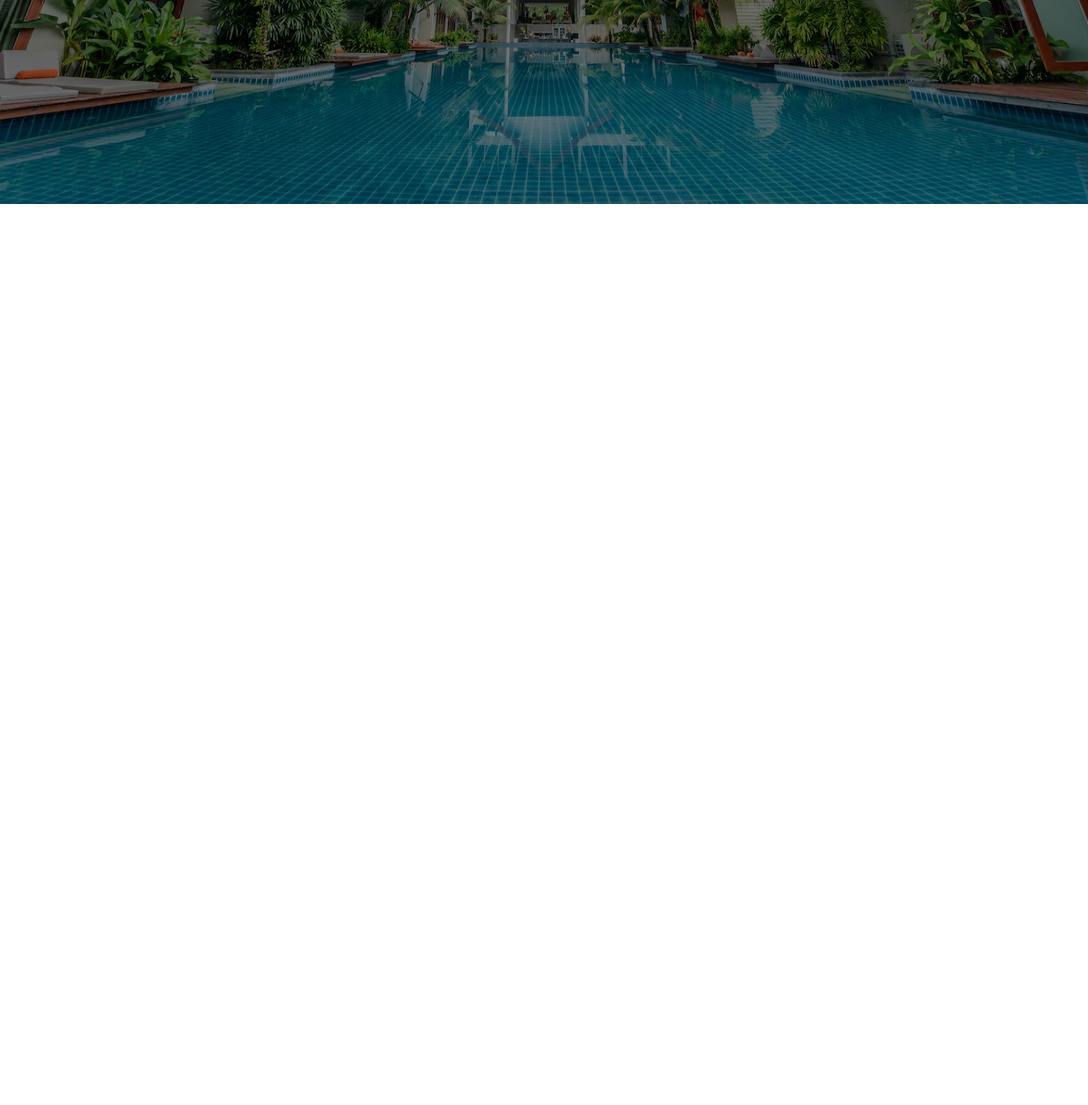
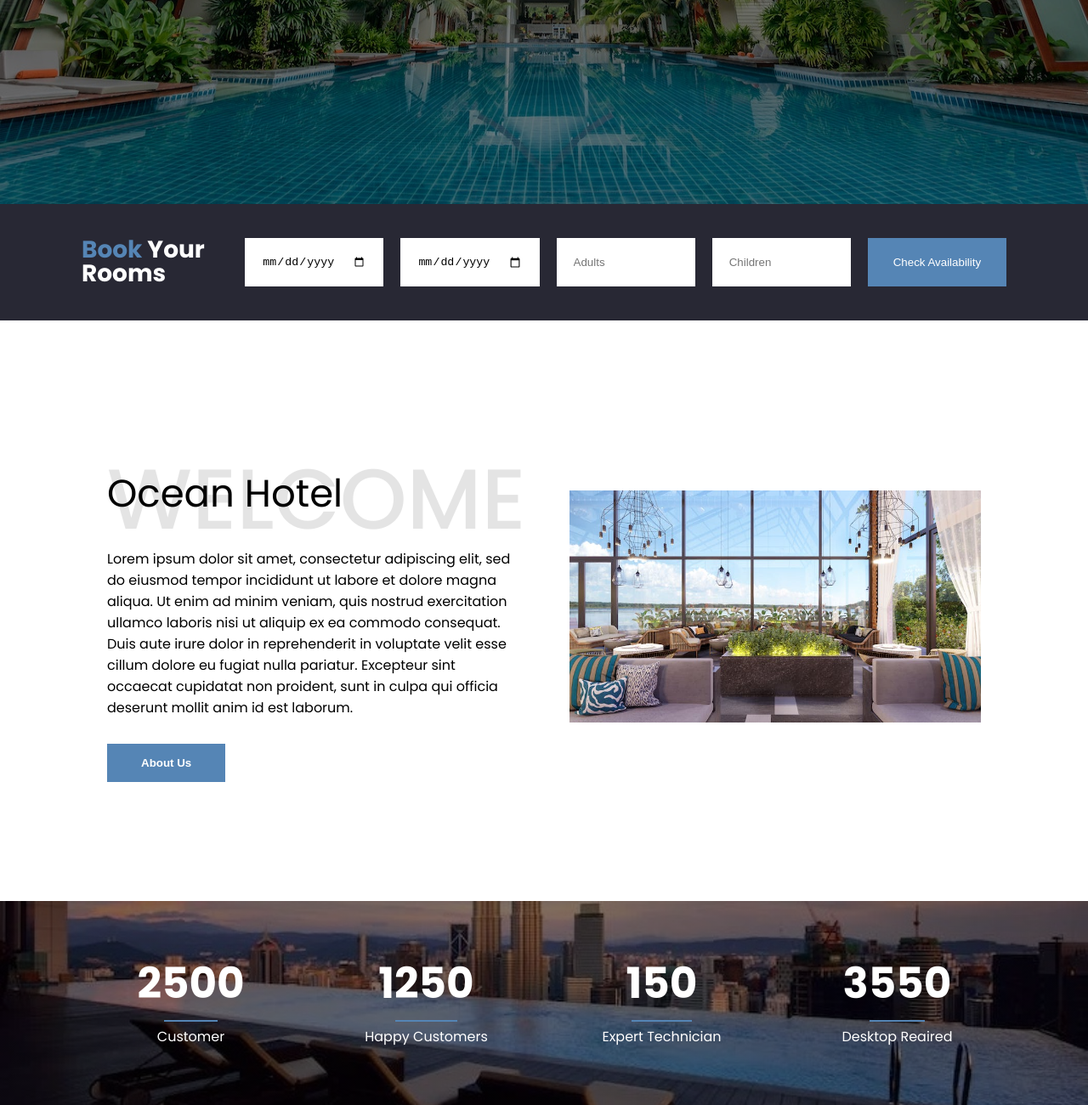
Before and after one commit to tleanne1/hotel-booking-website, a plain HTML site: page index.html in a window 1280 px wide. Shown: the part 640-1940 px from the top of the page at 85% size. Before the commit the page ends 880 px from the top, so only its background shows below. Drawn offline with nearby package versions, Linux system fonts and the light colour scheme.

Commit message:
Added about container

```diff
--- a/index.html
+++ b/index.html
@@ -141,5 +141,71 @@
         },
       });
     </script>
+
+    <section class="book">
+      <div class="container flex_space">
+        <div class="text">
+          <h2><span>Book</span> Your Rooms</h2>
+        </div>
+        <div class="form">
+          <form class="grid">
+            <input type="date" placeholder="Arrival Date" />
+            <input type="date" placeholder="Departure Date" />
+            <input type="number" placeholder="Adults" />
+            <input type="number" placeholder="Children" />
+            <input type="submit" value="Check Availability" />
+          </form>
+        </div>
+      </div>
+    </section>
+
+    <section class="about top">
+      <div class="container flex">
+        <div class="left">
+          <div class="heading">
+            <h2>WELCOME</h2>
+            <h3>Ocean Hotel</h3>
+          </div>
+          <p>
+            Lorem ipsum dolor sit amet, consectetur adipiscing elit, sed do
+            eiusmod tempor incididunt ut labore et dolore magna aliqua. Ut enim
+            ad minim veniam, quis nostrud exercitation ullamco laboris nisi ut
+            aliquip ex ea commodo consequat. Duis aute irure dolor in
+            reprehenderit in voluptate velit esse cillum dolore eu fugiat nulla
+            pariatur. Excepteur sint occaecat cupidatat non proident, sunt in
+            culpa qui officia deserunt mollit anim id est laborum.
+          </p>
+          <button class="primary-btn">About Us</button>
+        </div>
+        <div class="right">
+          <img src="images/about.jpg" alt="About Us" />
+        </div>
+      </div>
+    </section>
+
+    <section class="counter top">
+      <div class="container grid">
+        <div class="box">
+          <h2>2500</h2>
+          <hr />
+          <span>Customer</span>
+        </div>
+        <div class="box">
+          <h2>1250</h2>
+          <hr />
+          <span>Happy Customers</span>
+        </div>
+        <div class="box">
+          <h2>150</h2>
+          <hr />
+          <span>Expert Technician</span>
+        </div>
+        <div class="box">
+          <h2>3550</h2>
+          <hr />
+          <span>Desktop Reaired</span>
+        </div>
+      </div>
+    </section>
   </body>
 </html>
--- a/style.css
+++ b/style.css
@@ -52,6 +52,7 @@ button {
   margin: auto;
 }
 
+/*------header------*/
 header {
   height: 10vh;
   line-height: 10vh;
@@ -129,7 +130,9 @@ header .navlinks span {
     font-size: 25px;
   }
 }
+/*------header------*/
 
+/*------home------*/
 .home {
   height: 100vh;
   color: #ffffff;
@@ -178,3 +181,135 @@ header .navlinks span {
 .owl-nav .owl-next {
   right: 0;
 }
+/*------home------*/
+
+/*------book------*/
+.grid {
+  display: grid;
+  grid-template-columns: repeat(5, 1fr);
+  grid-gap: 20px;
+}
+
+input {
+  outline: none;
+  border: none;
+  width: 100%;
+}
+
+.book {
+  padding: 40px 0;
+  background: #282834;
+  color: #ffffff;
+}
+
+h2 {
+  font-family: Poppins;
+}
+
+.book h2 {
+  font-size: 28px;
+  line-height: 1;
+}
+
+.book h2 span {
+  color: #5585b5;
+}
+
+.book input {
+  padding: 20px;
+}
+
+.book input:nth-last-child(1) {
+  background: #5585b5;
+  color: #ffffff;
+}
+/*------book------*/
+
+/*------about------*/
+.left,
+.right {
+  width: 50%;
+  padding: 30px;
+}
+
+.top {
+  margin-top: 80px;
+}
+
+.mtop {
+  margin-top: 20px;
+}
+
+.heading h2 {
+  font-size: 100px;
+  font-weight: 500;
+  opacity: 0.1;
+  font-family: Poppins;
+  position: absolute;
+  top: -30px;
+}
+
+.heading h3 {
+  margin: 30px 0;
+  font-size: 45px;
+  font-family: Poppins;
+  font-weight: 400;
+}
+
+.about .heading h2 {
+  top: 55px;
+}
+
+.about {
+  position: relative;
+}
+
+.about .left {
+  margin-top: 30px;
+}
+
+.about .p {
+  font-size: 15px;
+}
+
+.about button {
+  margin: 30px 0;
+}
+
+.about img {
+  width: 100%;
+  margin-top: 90px;
+}
+
+/*------about------*/
+
+/*------counter------*/
+.counter {
+  background-image: linear-gradient(rgba(0, 0, 0, 0.5), rgba(0, 0, 0, 0.5)),
+    url(images/background-1.jpg);
+  background-repeat: no-repeat;
+  background-size: cover;
+  height: 30vh;
+  width: 100%;
+  color: #ffffff;
+}
+
+.counter .grid {
+  grid-template-columns: repeat(4, 1fr);
+  text-align: center;
+  place-items: center;
+  padding-top: 60px;
+}
+
+.counter h2 {
+  font-size: 50px;
+}
+
+.counter hr {
+  width: 50%;
+  margin: 5px auto;
+  background: #5585b5;
+  height: 2px;
+  border: none;
+}
+/*------counter------*/
```
Also changed, not shown: images/about.jpg (added), images/background-1.jpg (added), images/room-1.jpg (added), images/room-2.jpg (added), images/room-3.png (added).
